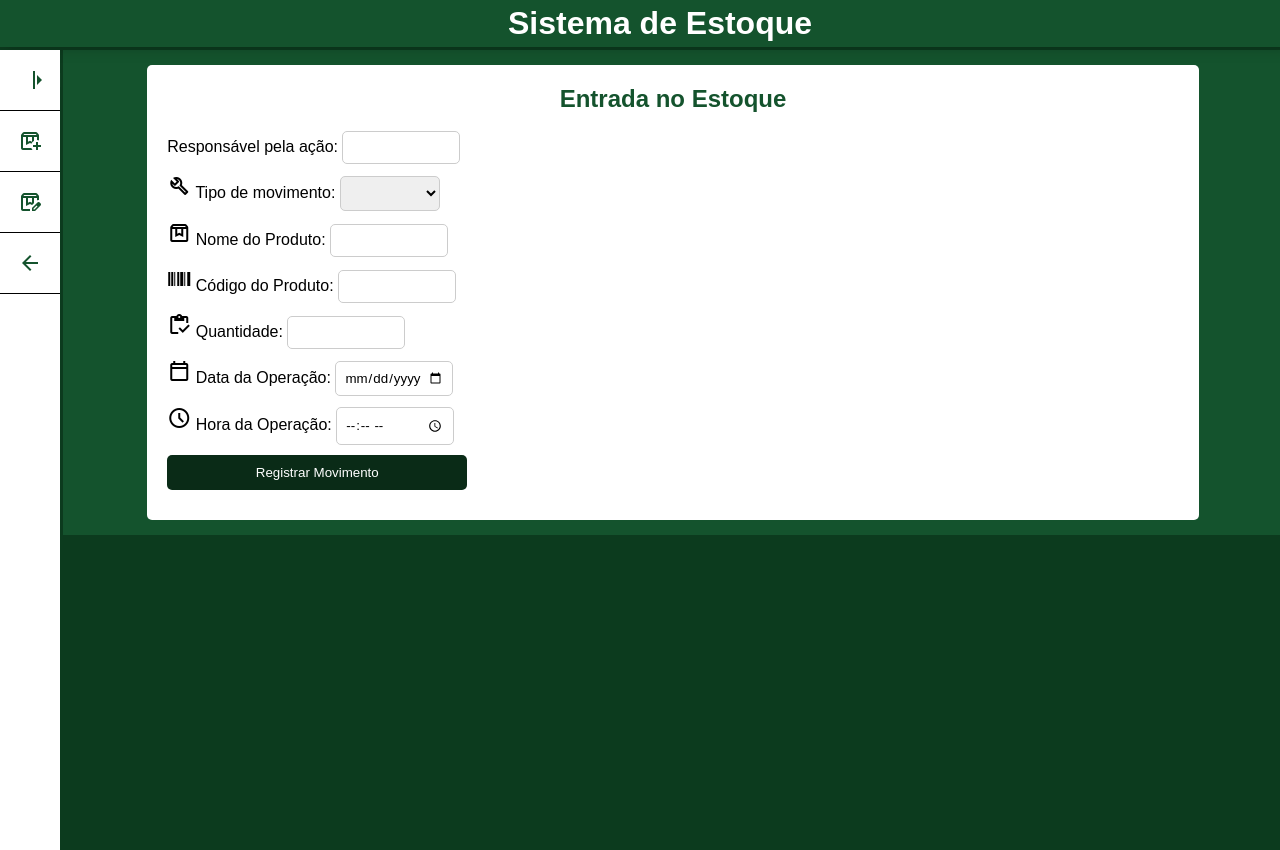
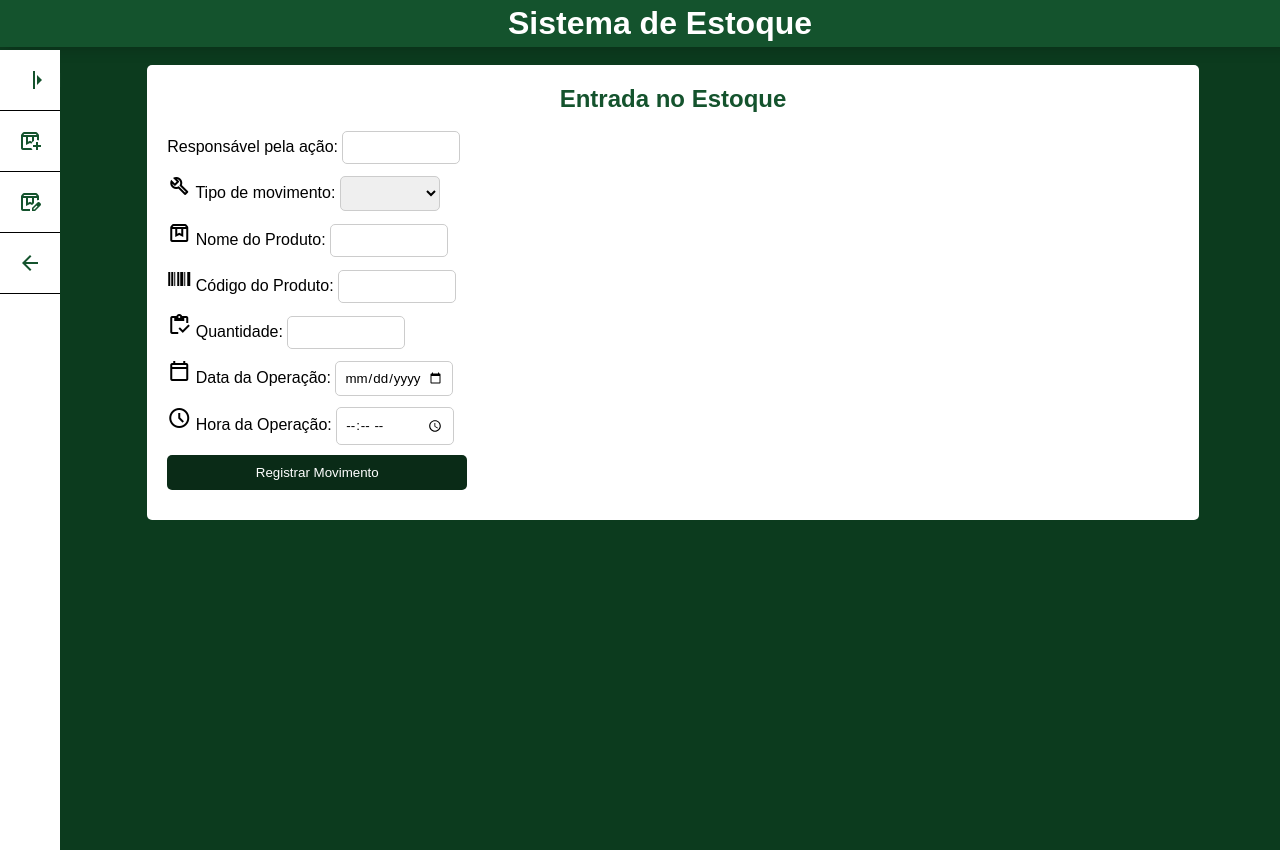
Before and after one commit to TeusCode/gerenciamento-de-estoque, a plain HTML site: page index.html in a window 1280 px wide. Drawn offline with nearby package versions, Linux system fonts and the light colour scheme.

Commit message:
Update style.css

```diff
--- a/style.css
+++ b/style.css
@@ -124,7 +124,6 @@ main {
     width: calc(100vw - 90px);
     padding: 15px;
     transition: .3s;
-    background-color: #14532D;
 }
 
 #input_saldo {
```
